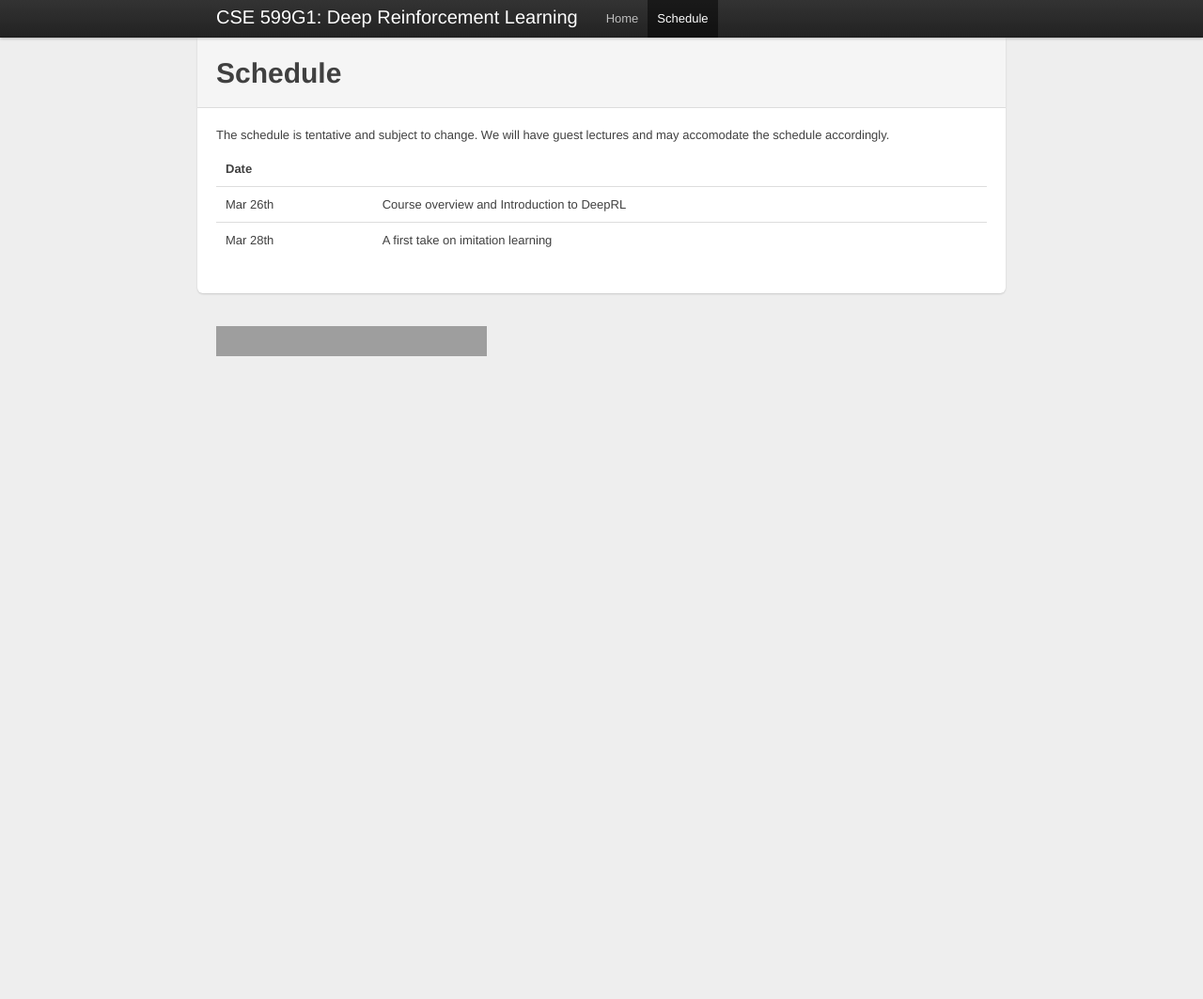
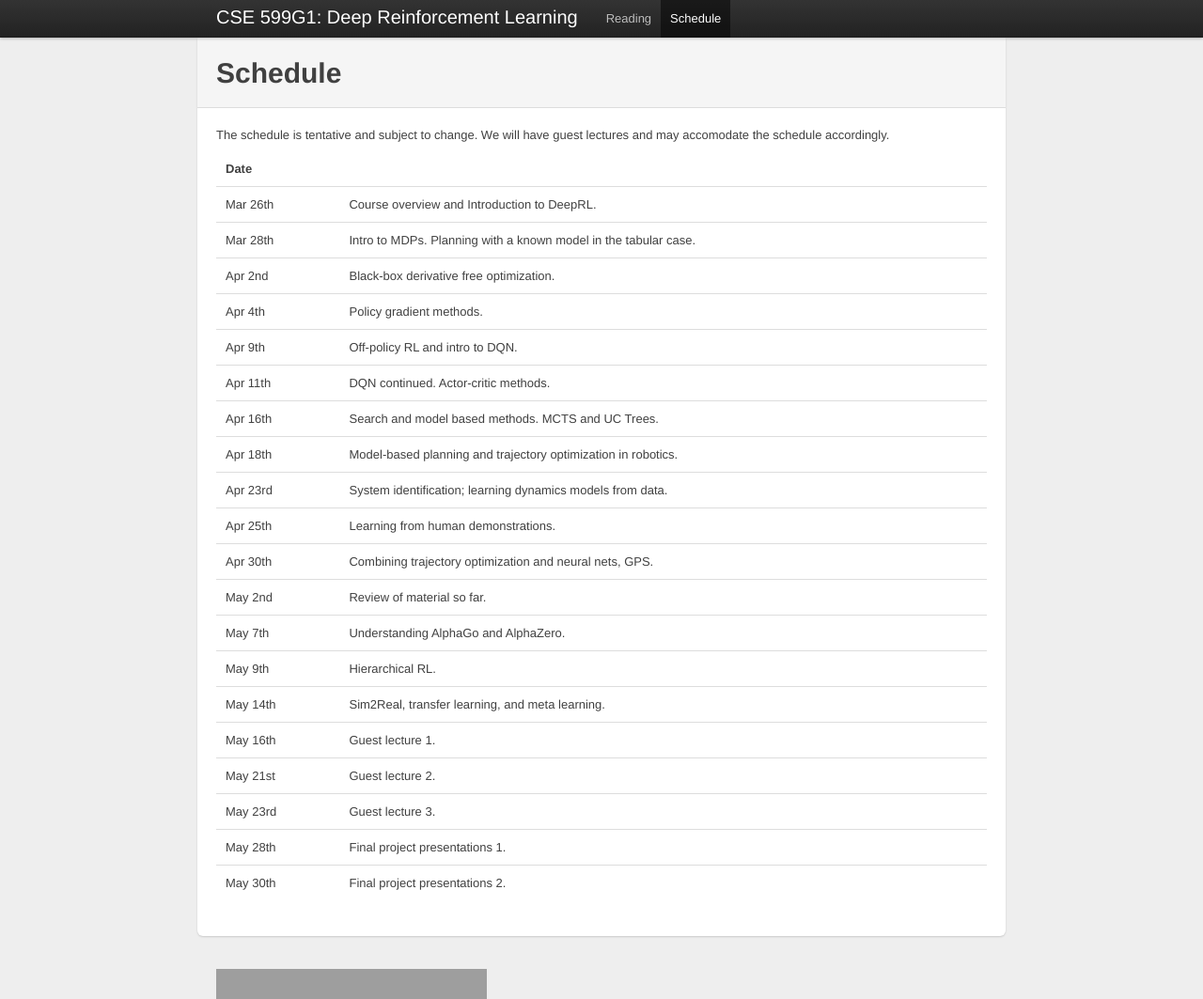
Before and after one commit to colinxs/uwdeeprlcourse.github.io, a Jekyll site: the page built from schedule.md, in a window 1280 px wide and 1063 px high. Shown: the whole window at 94% size. Built offline with Jekyll 4.4.1, drawn with Linux system fonts in a browser that asks for light colours; grey boxes are pictures that could not be loaded.

Commit message:
updated schedule

```diff
--- a/schedule.md
+++ b/schedule.md
@@ -11,5 +11,23 @@ The schedule is tentative and subject to change. We will have guest lectures and
 
 | Date                     |                                                       |
 |--------------------------| ------------------------------------------------------|
-| Mar 26th                 |   Course overview and Introduction to DeepRL |
-| Mar 28th                 |   A first take on imitation learning |
+| Mar 26th                 |   Course overview and Introduction to DeepRL. |
+| Mar 28th                 |   Intro to MDPs. Planning with a known model in the tabular case. |
+| Apr 2nd                  |   Black-box derivative free optimization. |
+| Apr 4th                  |   Policy gradient methods. |
+| Apr 9th                  |   Off-policy RL and intro to DQN. |
+| Apr 11th                 |   DQN continued. Actor-critic methods. |
+| Apr 16th                 |   Search and model based methods. MCTS and UC Trees. |
+| Apr 18th                 |   Model-based planning and trajectory optimization in robotics. |
+| Apr 23rd                 |   System identification; learning dynamics models from data. |
+| Apr 25th                 |   Learning from human demonstrations. |
+| Apr 30th                 |   Combining trajectory optimization and neural nets, GPS. |
+| May 2nd                  |   Review of material so far. |
+| May 7th                  |   Understanding AlphaGo and AlphaZero. |
+| May 9th                  |   Hierarchical RL. |
+| May 14th                 |   Sim2Real, transfer learning, and meta learning. |
+| May 16th                 |   Guest lecture 1. |
+| May 21st                 |   Guest lecture 2. |
+| May 23rd                 |   Guest lecture 3. |
+| May 28th                 |   Final project presentations 1. |
+| May 30th                 |   Final project presentations 2. |
```
Also changed, not shown: index.md (+6 -22 lines), reading.md (added, +28 -0 lines).
